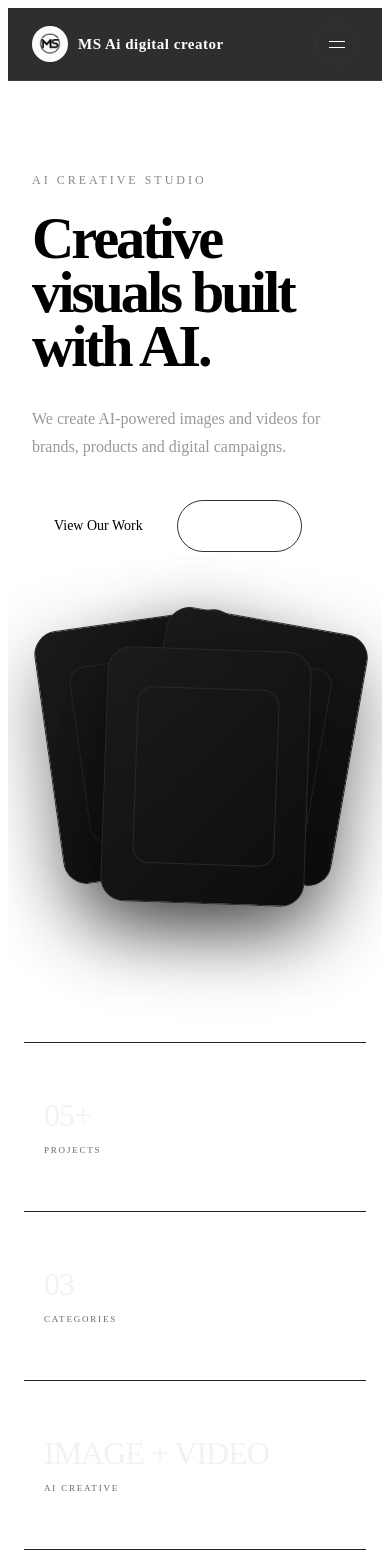
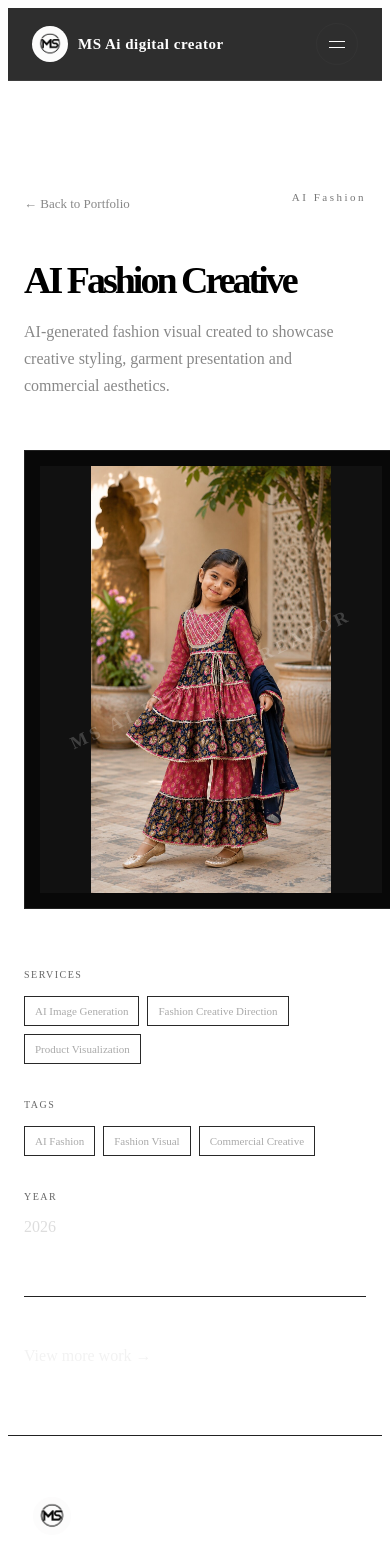
Before and after one commit to sumedh22kar/ai-creative-portfolio, a React (Vite) app: page /project/ai-fashion-creative in a window 390 px wide. Shown: the top 1561 px of the page. Built offline with nearby package versions, Linux system fonts and the light colour scheme.

Commit message:
Add shareable project detail pages

```diff
--- a/package.json
+++ b/package.json
@@ -12,7 +12,8 @@
   },
   "dependencies": {
     "react": "^19.2.8",
-    "react-dom": "^19.2.8"
+    "react-dom": "^19.2.8",
+    "react-router-dom": "^7.18.2"
   },
   "devDependencies": {
     "@eslint/js": "^10.0.1",
--- a/src/App.jsx
+++ b/src/App.jsx
@@ -1,7 +1,19 @@
+import { Routes, Route } from "react-router-dom";
+
 import Home from "./pages/Home";
+import ProjectPage from "./pages/ProjectPage/ProjectPage";
 
 function App() {
-  return <Home />;
+  return (
+    <Routes>
+      <Route path="/" element={<Home />} />
+
+      <Route
+        path="/project/:slug"
+        element={<ProjectPage />}
+      />
+    </Routes>
+  );
 }
 
 export default App;
--- a/src/components/Portfolio/PortfolioCard.jsx
+++ b/src/components/Portfolio/PortfolioCard.jsx
@@ -1,19 +1,13 @@
+import { Link } from "react-router-dom";
 import PortfolioMedia from "../PortfolioMedia/PortfolioMedia";
 
-function PortfolioCard({ project, onOpen }) {
+function PortfolioCard({ project }) {
   return (
-    <article
-      className="portfolio-card portfolio-card--clickable"
-      onClick={() => onOpen(project)}
-      tabIndex={0}
-      role="button"
-      onKeyDown={(event) => {
-        if (event.key === "Enter" || event.key === " ") {
-          event.preventDefault();
-          onOpen(project);
-        }
-      }}
+    <Link
+      to={`/project/${project.slug}`}
+      className="portfolio-card__link"
     >
+      <article className="portfolio-card">
         <div
           className="portfolio-card__media"
           style={{
@@ -55,6 +49,7 @@ function PortfolioCard({ project, onOpen }) {
           )}
         </div>
       </article>
+    </Link>
   );
 }
 
--- a/src/index.css
+++ b/src/index.css
@@ -1943,3 +1943,166 @@ img {
     min-height: 210px;
   }
 }
+
+.portfolio-card__link {
+  display: block;
+  text-decoration: none;
+  color: inherit;
+}
+
+/* Project page */
+.project-page {
+  max-width: 1200px;
+  margin: 0 auto;
+  padding: 140px 24px 90px;
+}
+
+.project-page__top {
+  display: flex;
+  justify-content: space-between;
+  align-items: center;
+  margin-bottom: 60px;
+}
+
+.project-page__back {
+  color: #888;
+  text-decoration: none;
+  font-size: 13px;
+  transition: color 0.2s ease;
+}
+
+.project-page__back:hover {
+  color: #fff;
+}
+
+.project-page__header {
+  margin-bottom: 50px;
+}
+
+.project-page__header h1 {
+  margin: 0 0 20px;
+  font-size: clamp(38px, 6vw, 76px);
+  line-height: 0.95;
+  letter-spacing: -3px;
+}
+
+.project-page__header p {
+  max-width: 700px;
+  margin: 0;
+  color: #888;
+  font-size: 16px;
+  line-height: 1.7;
+}
+
+.project-page__media {
+  width: 100%;
+  display: flex;
+  justify-content: center;
+  align-items: center;
+  background: #080808;
+  border: 1px solid #222;
+}
+
+.project-page__media-inner {
+  width: 100%;
+  display: flex;
+  justify-content: center;
+}
+
+.project-page__media--image {
+  padding: 40px;
+}
+
+.project-page__media--image .project-page__media-inner {
+  width: min(100%, 750px);
+}
+
+.project-page__media img {
+  width: 100%;
+  height: 100%;
+  display: block;
+  object-fit: contain;
+}
+
+.project-page__media iframe {
+  width: 100%;
+  min-height: 650px;
+  border: 0;
+}
+
+.project-page__details {
+  display: grid;
+  grid-template-columns: 1fr 1fr 0.5fr;
+  gap: 50px;
+
+  padding: 60px 0;
+  border-bottom: 1px solid #222;
+}
+
+.project-page__label {
+  display: block;
+  margin-bottom: 16px;
+  color: #666;
+  font-size: 10px;
+  letter-spacing: 1.5px;
+}
+
+.project-page__tags {
+  display: flex;
+  flex-wrap: wrap;
+  gap: 8px;
+}
+
+.project-page__tags span {
+  padding: 8px 10px;
+  border: 1px solid #292929;
+  color: #aaa;
+  font-size: 11px;
+}
+
+.project-page__details p {
+  margin: 0;
+  color: #ddd;
+}
+
+.project-page__cta {
+  padding-top: 50px;
+}
+
+.project-page__cta a {
+  color: #f2f2f2;
+  text-decoration: none;
+  font-size: 16px;
+}
+
+.project-page--not-found {
+  min-height: 70vh;
+  display: flex;
+  flex-direction: column;
+  justify-content: center;
+  align-items: center;
+  text-align: center;
+}
+
+@media (max-width: 800px) {
+  .project-page {
+    padding: 110px 16px 70px;
+  }
+
+  .project-page__top {
+    margin-bottom: 45px;
+  }
+
+  .project-page__details {
+    grid-template-columns: 1fr;
+    gap: 35px;
+  }
+
+  .project-page__media--image {
+    padding: 15px;
+  }
+
+  .project-page__media iframe {
+    min-height: 500px;
+  }
+}
--- a/src/main.jsx
+++ b/src/main.jsx
@@ -1,10 +1,16 @@
-import { StrictMode } from "react";
-import { createRoot } from "react-dom/client";
+import React from "react";
+import ReactDOM from "react-dom/client";
+import { BrowserRouter } from "react-router-dom";
 import App from "./App";
 import "./index.css";
 
-createRoot(document.getElementById("root")).render(
-  <StrictMode>
-    <App />
-  </StrictMode>,
+
+ReactDOM.createRoot(
+  document.getElementById("root")
+).render(
+  <React.StrictMode>
+    <BrowserRouter>
+      <App />
+    </BrowserRouter>
+  </React.StrictMode>
 );
--- /dev/null
+++ b/src/pages/ProjectPage/ProjectPage.jsx
@@ -0,0 +1,122 @@
+import { Link, useParams } from "react-router-dom";
+import { projects } from "../../generated/projects";
+import PortfolioMedia from "../../components/PortfolioMedia/PortfolioMedia";
+import Navbar from "../../components/Navbar/Navbar";
+import Footer from "../../components/Footer/Footer";
+
+function ProjectPage() {
+  const { slug } = useParams();
+
+  const project = projects.find(
+    (item) => item.slug === slug && item.published !== false
+  );
+
+  if (!project) {
+    return (
+      <>
+        <Navbar />
+        <main className="project-page project-page--not-found">
+          <div className="project-page__container">
+            <span className="section-label">404</span>
+            <h1>Project Not Found</h1>
+            <p>
+              The project you are looking for does not exist or has been
+              removed.
+            </p>
+            <div className="project-page__cta">
+              <Link to="/">← Back to Home</Link>
+            </div>
+          </div>
+        </main>
+        <Footer />
+      </>
+    );
+  }
+
+  return (
+    <>
+      <Navbar />
+      <main className="project-page">
+        <div className="project-page__top">
+          <Link to="/" className="project-page__back">
+            ← Back to Portfolio
+          </Link>
+
+          <span className="section-label">
+            {project.category}
+          </span>
+        </div>
+
+        <header className="project-page__header">
+          <h1>{project.title}</h1>
+
+          <p>{project.description}</p>
+        </header>
+
+        <section
+          className={`project-page__media project-page__media--${project.type}`}
+        >
+          <div
+            className="project-page__media-inner"
+            style={{
+              aspectRatio:
+                project.type === "image"
+                  ? project.aspectRatio || "4 / 5"
+                  : undefined,
+            }}
+          >
+            <PortfolioMedia project={project} />
+          </div>
+        </section>
+
+        <section className="project-page__details">
+          <div>
+            <span className="project-page__label">
+              SERVICES
+            </span>
+
+            <div className="project-page__tags">
+              {project.services?.map((service) => (
+                <span key={service}>
+                  {service}
+                </span>
+              ))}
+            </div>
+          </div>
+
+          <div>
+            <span className="project-page__label">
+              TAGS
+            </span>
+
+            <div className="project-page__tags">
+              {project.tags?.map((tag) => (
+                <span key={tag}>
+                  {tag}
+                </span>
+              ))}
+            </div>
+          </div>
+
+          <div>
+            <span className="project-page__label">
+              YEAR
+            </span>
+
+            <p>{project.year}</p>
+          </div>
+        </section>
+
+        <div className="project-page__cta">
+          <Link to="/#portfolio">
+            View more work →
+          </Link>
+        </div>
+      </main>
+
+      <Footer />
+    </>
+  );
+}
+
+export default ProjectPage;
```
Also changed, not shown: 1 other file (tests, documents, lock files or other folders). Lines whose indentation alone changed are shown as unchanged.
